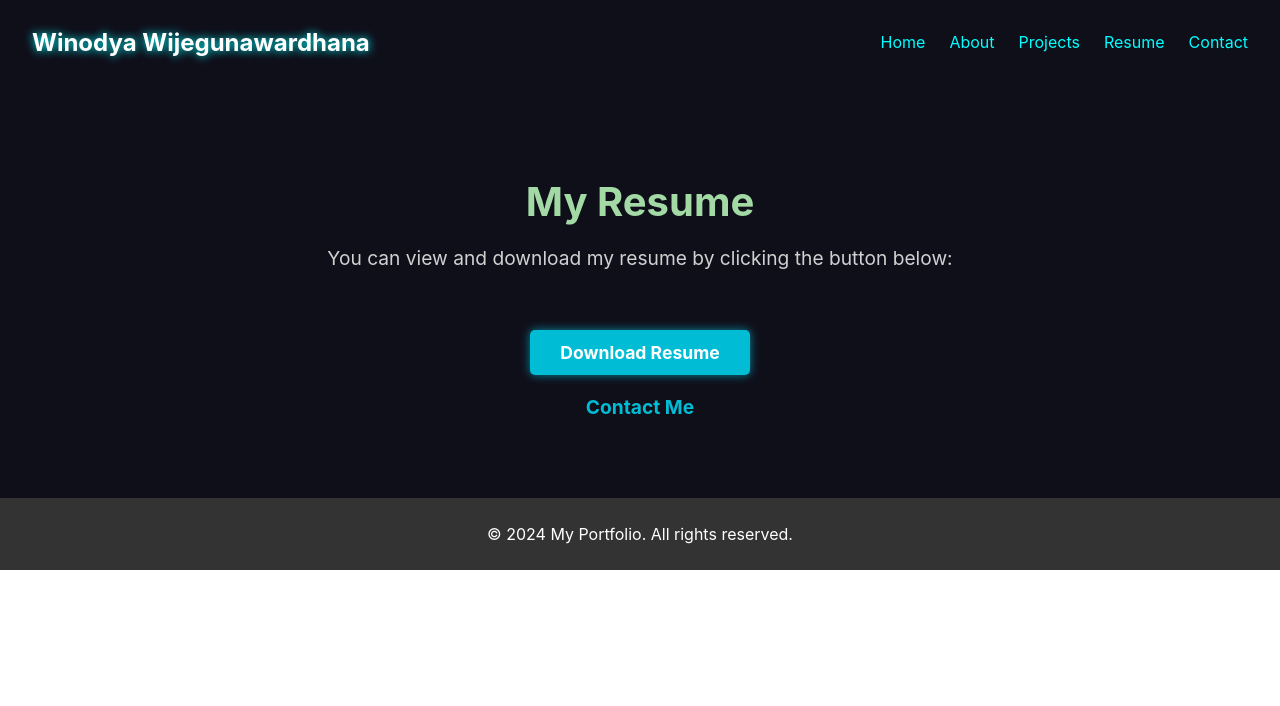
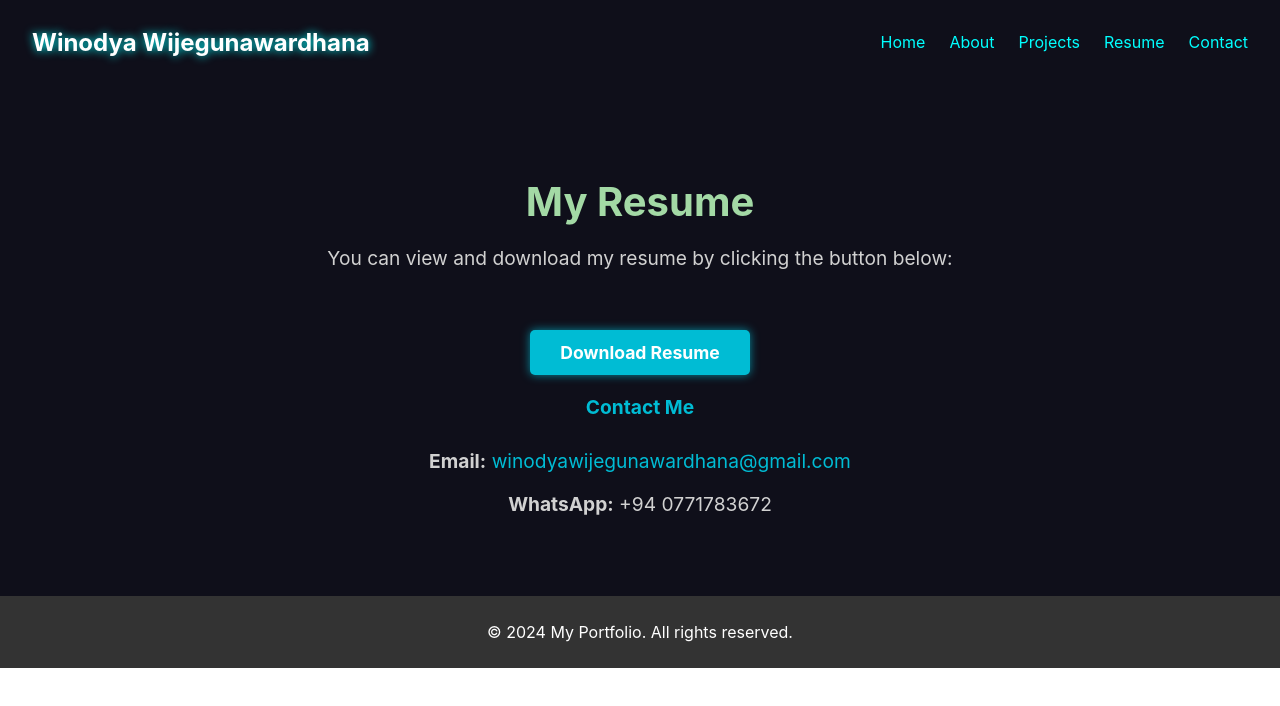
Before and after one commit to WinuWijegunawardhana98/New-Portfolio, a React (Create React App) app: page /resume in a window 1280 px wide. Shown: the top 706 px of the page. Built offline with nearby package versions, Linux system fonts and the light colour scheme.

Commit message:
Updated portfolio layout and added new section

```diff
--- a/src/components/Resume.jsx
+++ b/src/components/Resume.jsx
@@ -45,7 +45,6 @@ const Resume = () => {
         Download Resume
       </a>
       <p style={{ color: '#a3d9a5', fontSize: '1.2rem', marginTop: '20px' }}>
-        {/* Fixed href to point to a contact section */}
         <a
           href="#contact"
           style={{
@@ -60,6 +59,16 @@ const Resume = () => {
           Contact Me
         </a>
       </p>
+
+      {/* Contact Information */}
+      <div style={{ marginTop: '30px' }}>
+        <p style={{ color: '#d1d1d1', fontSize: '1.2rem', marginBottom: '10px' }}>
+          <strong>Email:</strong> <a href="mailto:winodyawijegunawardhana@gmail.com" style={{ color: '#00bcd4', textDecoration: 'none' }}>winodyawijegunawardhana@gmail.com</a>
+        </p>
+        <p style={{ color: '#d1d1d1', fontSize: '1.2rem' }}>
+          <strong>WhatsApp:</strong> +94 0771783672
+        </p>
+      </div>
     </section>
   );
 };
```
